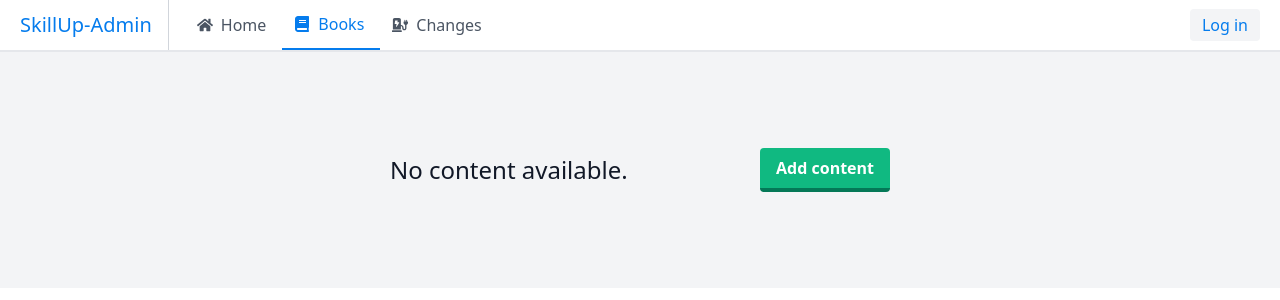
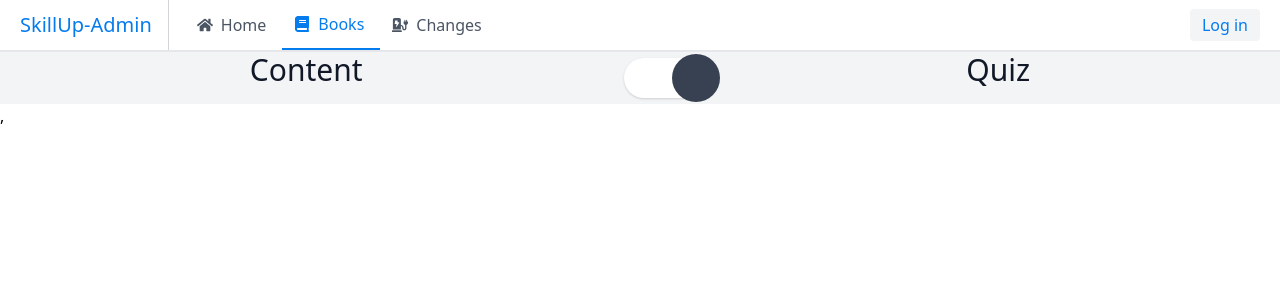
Before and after one commit to OSC-2020/skill-up-backend, a React (Create React App) app in the folder skillup-admin/: page /books/chapter-detail/1 in a window 1280 px wide. Both pictures are taken after a click on the button "Add content". Shown: the top 300 px of the page. Built offline with nearby package versions, Linux system fonts and the light colour scheme; no server answers.

Commit message:
#17 2. Header done.

```diff
--- a/skillup-admin/src/components/books/chapter-detail/ChapterDetail.component.tsx
+++ b/skillup-admin/src/components/books/chapter-detail/ChapterDetail.component.tsx
@@ -1,13 +1,24 @@
-import React from 'react'
+import { useState } from 'react';
 import { EmptyChapter } from "./EmptyChapter.component";
+import { PageTypeSelector } from "./PageTypeSelector.component";
 interface Props {
 
 }
 
 export const ChapterDetail = (props: Props) => {
+    const contentAvailable = false;
+    const [isUpdatingContent, setIsUpdatingContent] = useState(false);
+
+
+    function getContentEditor() {
+        return <PageTypeSelector />;
+    }
+
     return (
         <main className="w-full">
-            <EmptyChapter />
+            {contentAvailable || isUpdatingContent ? getContentEditor() :
+                <EmptyChapter addContentCallback={setIsUpdatingContent} />
+            }
         </main>
     )
 }
--- a/skillup-admin/src/components/books/chapter-detail/EmptyChapter.component.tsx
+++ b/skillup-admin/src/components/books/chapter-detail/EmptyChapter.component.tsx
@@ -1,7 +1,5 @@
-import React from 'react'
-
 interface Props {
-
+    addContentCallback: Function;
 }
 
 export const EmptyChapter = (props: Props) => {
@@ -12,7 +10,7 @@ export const EmptyChapter = (props: Props) => {
                     <h1 className="flex-grow sm:pr-16 text-2xl font-medium title-font text-gray-900">
                         No content available.
                     </h1>
-                    <button className="skillup-btn-success">
+                    <button className="skillup-btn-success" onClick={() => props.addContentCallback(true)}>
                         Add content
                     </button>
                 </div>
--- /dev/null
+++ b/skillup-admin/src/components/books/chapter-detail/PageTypeSelector.component.tsx
@@ -0,0 +1,15 @@
+import React from 'react'
+import { ToggleSwitch } from "../../shared/ToggleSwitch.component";
+interface Props {
+
+}
+
+export const PageTypeSelector = (props: Props) => {
+    return (
+        <main className="flex justify-evenly items-center">
+            <h2 className="sm:text-3xl text-2xl font-medium title-font mb-4 text-gray-900 pr-8">Content</h2>
+            <ToggleSwitch onSwitchCallback={(val) => console.log(val)} initialVal={false} />
+            <h2 className="sm:text-3xl text-2xl font-medium title-font mb-4 text-gray-900 pl-8">Quiz</h2>
+        </main>
+    )
+}
--- /dev/null
+++ b/skillup-admin/src/components/shared/ToggleSwitch.component.tsx
@@ -0,0 +1,33 @@
+import React, { useEffect, useState } from 'react'
+
+interface Props {
+    onSwitchCallback: (isOn: boolean) => void;
+    initialVal: boolean;
+}
+
+export const ToggleSwitch = (props: Props) => {
+    const [isSet, setIsSet] = useState(props.initialVal || false);
+
+    function toggleTheme() {
+        setIsSet(!isSet);
+    }
+
+    useEffect(() => {
+        props.onSwitchCallback(isSet);
+    }, [isSet])
+
+    let containerClass = 'w-12 h-12 relative rounded-full transition duration-500 transform p-1 text-white';
+    if (isSet) {
+        containerClass = `${containerClass} bg-green-400 -translate-x-2`;
+    } else {
+        containerClass = `${containerClass} bg-gray-700 translate-x-full`;
+    }
+
+    return (
+        <button
+            className="w-20 h-10 rounded-full bg-white flex items-center transition duration-300 focus:outline-none shadow" onClick={toggleTheme}>
+            <div className={containerClass}>
+            </div>
+        </button>
+    )
+}
```
